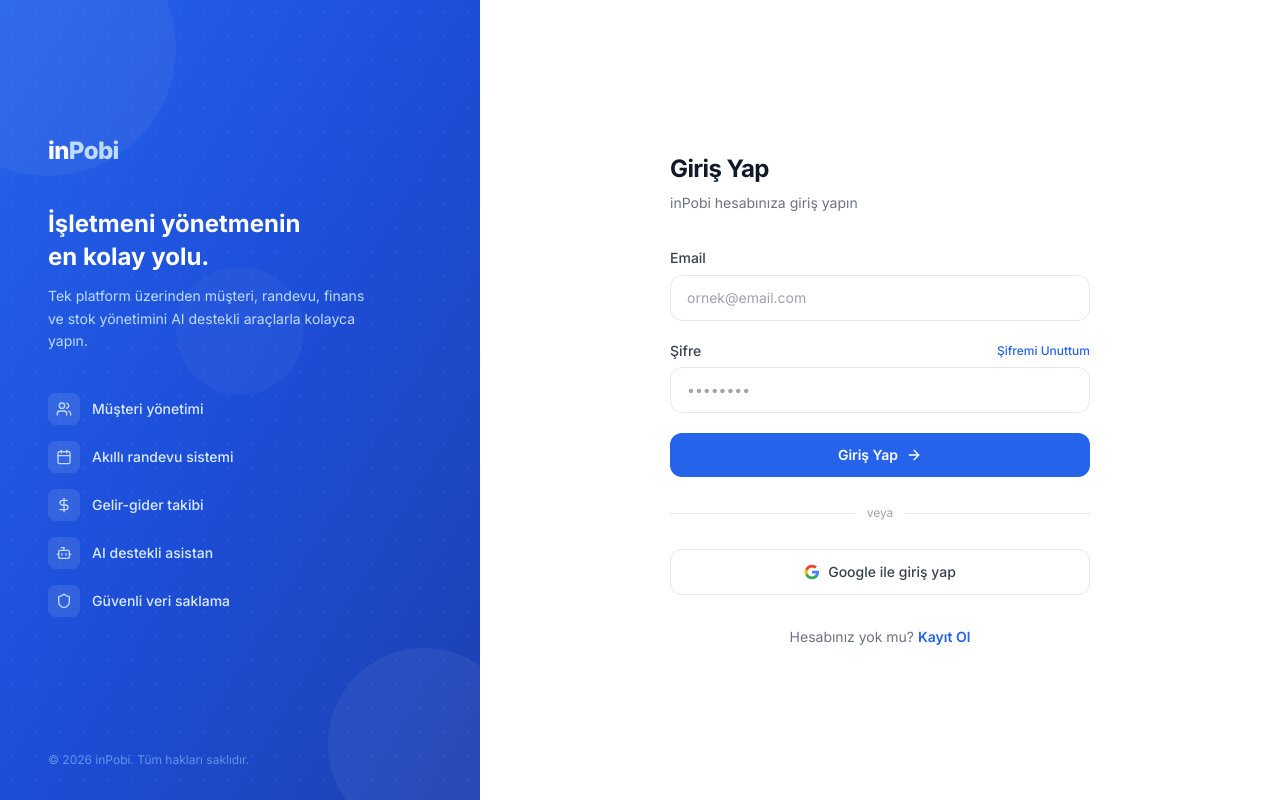
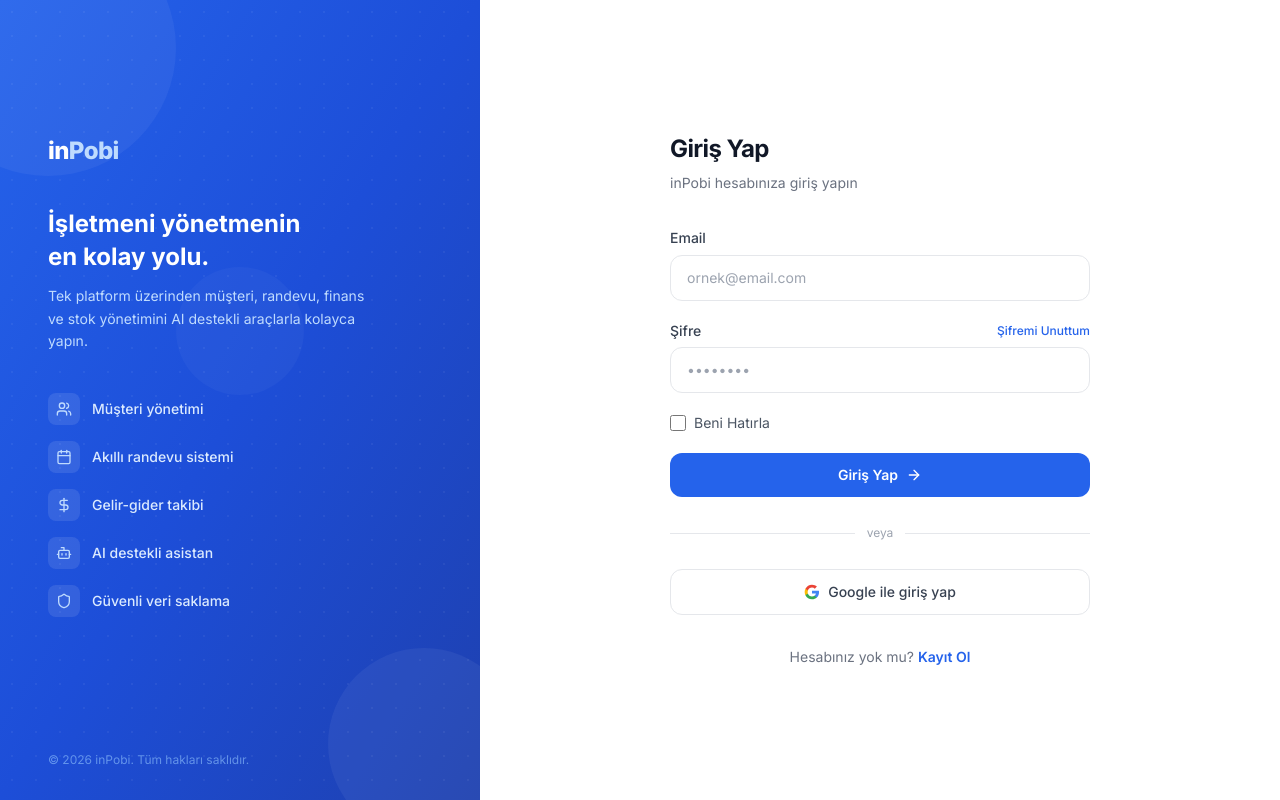
Before and after one commit to erdincayar/klinik-asistan, a Next.js app: page /login in a window 1280 px wide. Built offline with nearby package versions, Linux system fonts and the light colour scheme.

Commit message:
feat: login sayfasına beni hatırla özelliği eklendi
Co-Authored-By: Claude Opus 4.6 <noreply@anthropic.com>

```diff
--- a/src/app/(auth)/login/page.tsx
+++ b/src/app/(auth)/login/page.tsx
@@ -14,6 +14,7 @@ export default function LoginPage() {
   const router = useRouter();
   const [error, setError] = useState("");
   const [loading, setLoading] = useState(false);
+  const [rememberMe, setRememberMe] = useState(false);
 
   const {
     register,
@@ -31,6 +32,7 @@ export default function LoginPage() {
       const result = await signIn("credentials", {
         email: data.email,
         password: data.password,
+        rememberMe: rememberMe.toString(),
         redirect: false,
       });
 
@@ -118,6 +120,23 @@ export default function LoginPage() {
           )}
         </div>
 
+        {/* Remember Me */}
+        <div className="flex items-center gap-2">
+          <input
+            id="rememberMe"
+            type="checkbox"
+            checked={rememberMe}
+            onChange={(e) => setRememberMe(e.target.checked)}
+            className="h-4 w-4 rounded border-gray-300 text-blue-600 focus:ring-blue-500/20"
+          />
+          <label
+            htmlFor="rememberMe"
+            className="text-sm text-gray-600 select-none cursor-pointer"
+          >
+            Beni Hatırla
+          </label>
+        </div>
+
         {/* Submit */}
         <button
           type="submit"
--- a/src/lib/auth.ts
+++ b/src/lib/auth.ts
@@ -7,7 +7,7 @@ import { prisma } from "./prisma";
 
 export const { handlers, auth, signIn, signOut } = NextAuth({
   adapter: PrismaAdapter(prisma),
-  session: { strategy: "jwt" },
+  session: { strategy: "jwt", maxAge: 30 * 24 * 60 * 60 },
   pages: {
     signIn: "/login",
     error: "/login",
@@ -23,6 +23,7 @@ export const { handlers, auth, signIn, signOut } = NextAuth({
       credentials: {
         email: { label: "Email", type: "email" },
         password: { label: "Şifre", type: "password" },
+        rememberMe: { label: "Beni Hatırla", type: "text" },
       },
       async authorize(credentials) {
         if (!credentials?.email || !credentials?.password) {
@@ -50,6 +51,7 @@ export const { handlers, auth, signIn, signOut } = NextAuth({
           image: user.image,
           clinicId: user.clinicId,
           role: user.role,
+          rememberMe: credentials.rememberMe === "true",
         };
       },
     }),
@@ -59,6 +61,16 @@ export const { handlers, auth, signIn, signOut } = NextAuth({
       if (user) {
         token.clinicId = (user as any).clinicId;
         token.role = (user as any).role;
+        token.rememberMe = (user as any).rememberMe ?? false;
+        token.loginAt = Math.floor(Date.now() / 1000);
+      }
+
+      // Expire non-remember-me sessions after 24 hours
+      if (token.loginAt && !token.rememberMe) {
+        const age = Math.floor(Date.now() / 1000) - (token.loginAt as number);
+        if (age > 24 * 60 * 60) {
+          return {} as any;
+        }
       }
 
       // On sign-in via OAuth, fetch role/clinicId from DB
```
